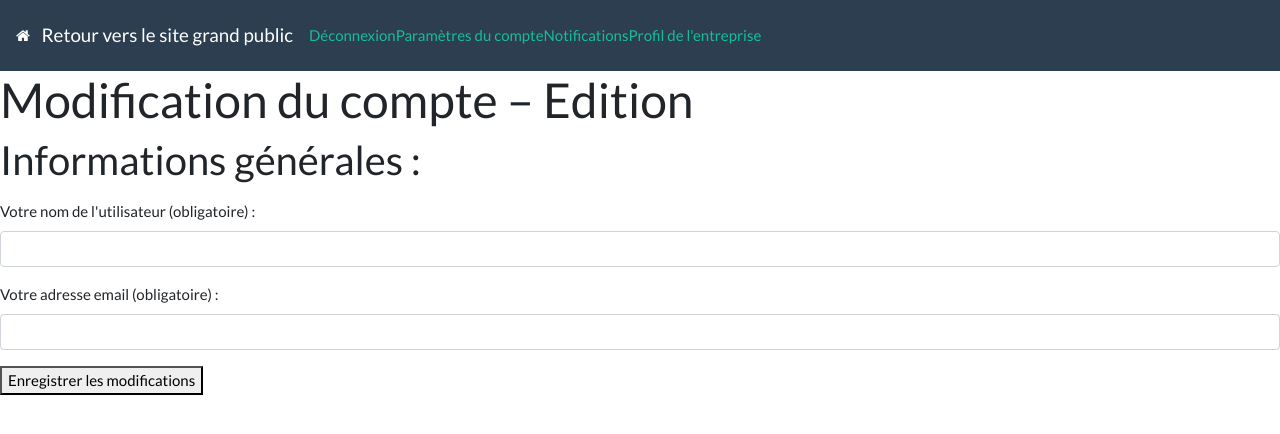
After one commit to accessiproject/digital_blind, a Symfony app: template templates/admin/notification/edit.html.twig in a window 1280 px wide. The commit adds this page. Shown: the top 434 px of the page. Run offline with Twig, Linux system fonts and the light colour scheme; the template is opened without the code that fills it, so the values that code supplies are empty; form fields are guessed from the names that the template uses; some libraries are stand-ins or nearby versions.

```diff
--- a/src/Controller/MailerController.php
+++ b/src/Controller/MailerController.php
@@ -61,6 +61,7 @@ class MailerController extends AbstractController
             $contact->setStatut("Initialisé");
             $manager->persist($contact);
             $manager->flush();
+            $this->addFlash('success', 'Le message a bien été envoyé !');
             return $this->redirectToRoute('home_default');
         }
         return $this->render('home/contact.html.twig', [
--- /dev/null
+++ b/templates/admin/notification/edit.html.twig
@@ -0,0 +1,22 @@
+{% extends 'base_admin.html.twig' %}
+
+{% block title %}Modification du compte – Edition{% endblock %}
+
+{% block body %}
+    {{ form_start(form) }}
+        <h1>Modification du compte – Edition</h1>
+        <fieldset>
+            <legend>
+                <h2>Informations générales :</h2>
+            </legend>
+            <div class="form-group">
+                {{ form_label(form.username, 'Votre nom de l\'utilisateur (obligatoire) :') }}
+                {{ form_widget(form.username) }}
+            </div>
+            <div class="form-group">
+                {{ form_label(form.email, 'Votre adresse email (obligatoire) :') }}
+                {{ form_widget(form.email) }}
+            </div>
+            <button type="submit">Enregistrer les modifications</button>
+    {{ form_end(form) }}
+{% endblock %}
--- a/templates/base_admin.html.twig
+++ b/templates/base_admin.html.twig
@@ -30,6 +30,9 @@
                         <a href="{{ path('admin_account_index') }}">Paramètres du compte</a>
                     </li>
                     <li class="nav-item">
+                        <a href="{{ path('admin_notification_index') }}">Notifications</a>
+                    </li>
+                    <li class="nav-item">
                         <a href="{{ path('admin_profil_index') }}">Profil de l'entreprise</a>
                     </li>
                 </ul>
--- a/templates/home/index.html.twig
+++ b/templates/home/index.html.twig
@@ -3,6 +3,11 @@
 {% block title %}Accueil{% endblock %}
 
 {% block body %}
+    {% for message in app.flashes('success') %}
+        <div class="alert alert-success">
+            {{ message }}
+        </div>
+    {% endfor %}
     <h1>{{ company.name }}</h1>
     {{ company.summary|raw|raw }}
     <a href="{{ path('home_presentation') }}">Lire la présentation complète de l'entreprise</a>
```
Also changed, not shown: src/Controller/AdminController.php (+13 -0 lines), src/Repository/ContactRepository.php (+7 -10 lines), templates/admin/notification/index.html.twig (added, +62 -0 lines).
